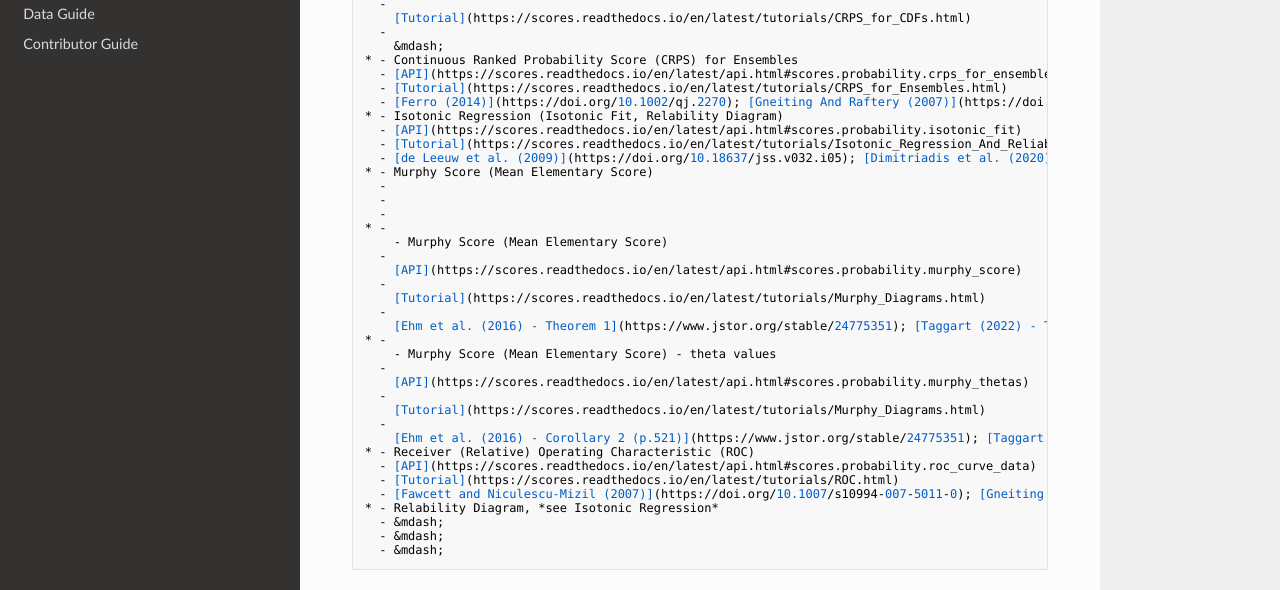
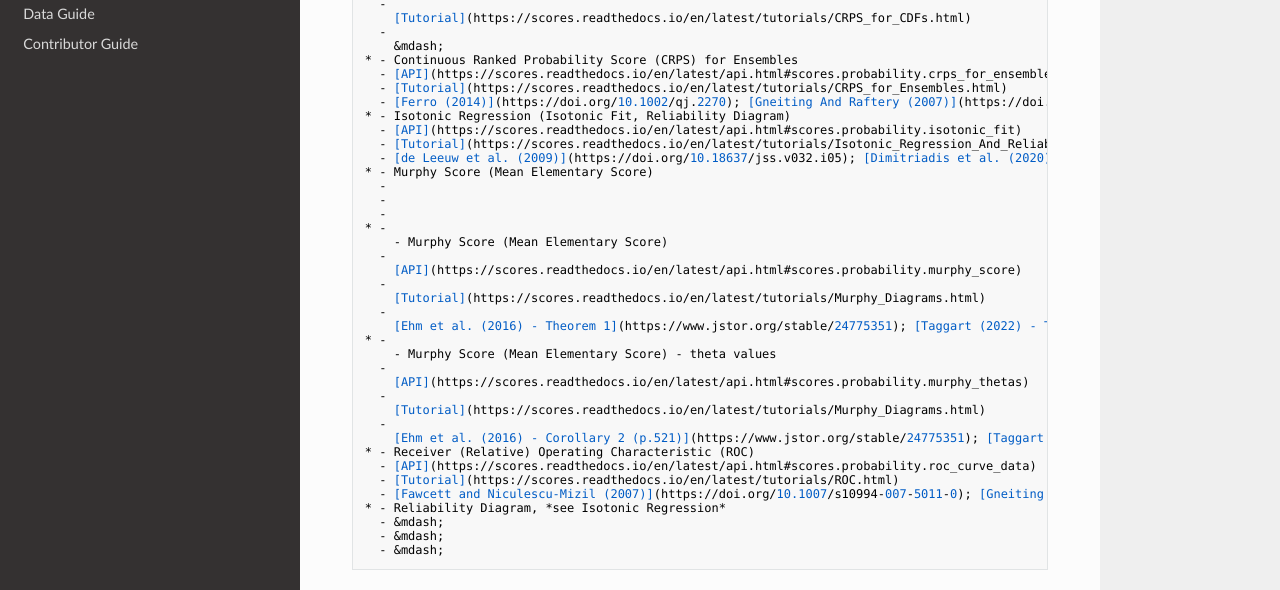
Before and after one commit to nci/scores, an MkDocs documentation site: the page built from docs/included.md, in a window 1280 px wide and 900 px high, scrolled down 2544 px. Shown: the part 165-755 px from the top of the window. Built offline with MkDocs 1.6.1, drawn with Linux system fonts in a browser that asks for light colours; nearby versions of some CDN libraries; some of the changed text lies outside the part shown.

Commit message:
Update included.md
Signed-off-by: Beth Ebert <beth.ebert@bom.gov.au>

```diff
--- a/docs/included.md
+++ b/docs/included.md
@@ -37,7 +37,7 @@
   - &mdash;
   - &mdash;
   - &mdash;
-* - Isotonic Regression (Isotonic Fit, Relability Diagram)
+* - Isotonic Regression (Isotonic Fit, Reliability Diagram)
   - [API](https://scores.readthedocs.io/en/latest/api.html#scores.continuous.isotonic_fit)
   - [Tutorial](https://scores.readthedocs.io/en/latest/tutorials/Isotonic_Regression_And_Reliability_Diagrams.html)
   - [de Leeuw et al. (2009)](https://doi.org/10.18637/jss.v032.i05); [Dimitriadis et al. (2020)](https://doi.org/10.1073/pnas.2016191118); [Jordan et al. (2020), version 2](https://doi.org/10.48550/arXiv.1904.04761)
@@ -81,7 +81,7 @@
   - [API](https://scores.readthedocs.io/en/latest/api.html#scores.continuous.quantile_score)
   - [Tutorial](https://scores.readthedocs.io/en/latest/tutorials/Quantile_Loss.html)
   - [Gneiting (2011) - Theorem 9](https://doi.org/10.1198/jasa.2011.r10138)
-* - Relability Diagram, *see Isotonic Regression*
+* - Reliability Diagram, *see Isotonic Regression*
   - &mdash;
   - &mdash;
   - &mdash;
@@ -136,7 +136,7 @@
   - [API](https://scores.readthedocs.io/en/latest/api.html#scores.probability.crps_for_ensemble)
   - [Tutorial](https://scores.readthedocs.io/en/latest/tutorials/CRPS_for_Ensembles.html)
   - [Ferro (2014)](https://doi.org/10.1002/qj.2270); [Gneiting And Raftery (2007)](https://doi.org/10.1198/016214506000001437); [Zamo and Naveau (2018)](https://doi.org/10.1007/s11004-017-9709-7)
-* - Isotonic Regression (Isotonic Fit, Relability Diagram)
+* - Isotonic Regression (Isotonic Fit, Reliability Diagram)
   - [API](https://scores.readthedocs.io/en/latest/api.html#scores.probability.isotonic_fit)
   - [Tutorial](https://scores.readthedocs.io/en/latest/tutorials/Isotonic_Regression_And_Reliability_Diagrams.html)
   - [de Leeuw et al. (2009)](https://doi.org/10.18637/jss.v032.i05); [Dimitriadis et al. (2020)](https://doi.org/10.1073/pnas.2016191118); [Jordan et al. (2020), version 2](https://doi.org/10.48550/arXiv.1904.04761)
@@ -164,7 +164,7 @@
   - [API](https://scores.readthedocs.io/en/latest/api.html#scores.probability.roc_curve_data)
   - [Tutorial](https://scores.readthedocs.io/en/latest/tutorials/ROC.html)
   - [Fawcett and Niculescu-Mizil (2007)](https://doi.org/10.1007/s10994-007-5011-0); [Gneiting and Vogel (2022)](https://doi.org/10.1007/s10994-021-06115-2); [Hand (2009)](https://doi.org/10.1007/s10994-009-5119-5); [Hand and Anagnostopoulos (2013)](https://doi.org/10.1016/j.patrec.2012.12.004)); [Hand and Anagnostopoulos (2023)](https://doi.org/10.1007/s11634-021-00490-3); [Pesce et al. (2010)](https://doi.org/10.1016/j.acra.2010.04.001)
-* - Relability Diagram, *see Isotonic Regression*
+* - Reliability Diagram, *see Isotonic Regression*
   - &mdash;
   - &mdash;
   - &mdash;
@@ -397,7 +397,7 @@
   -
   -
   -
-* - Relability Diagram, *see Isotonic Regression*
+* - Reliability Diagram, *see Isotonic Regression*
   - &mdash;
   - &mdash;
   - &mdash;
```
